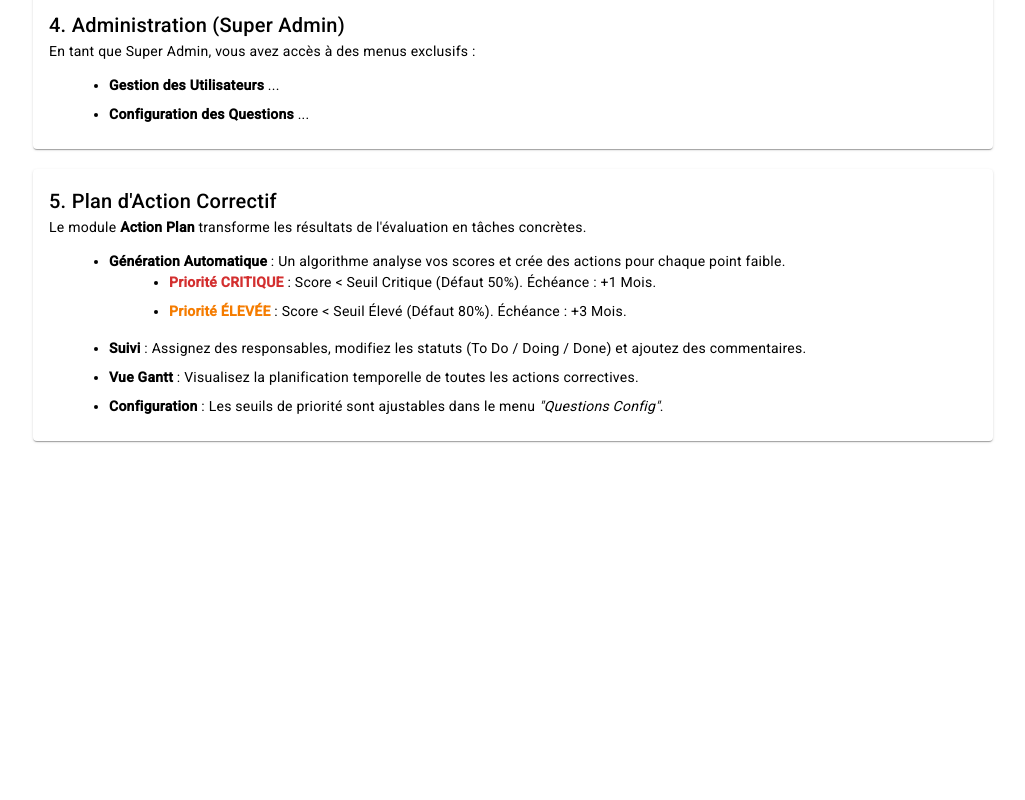
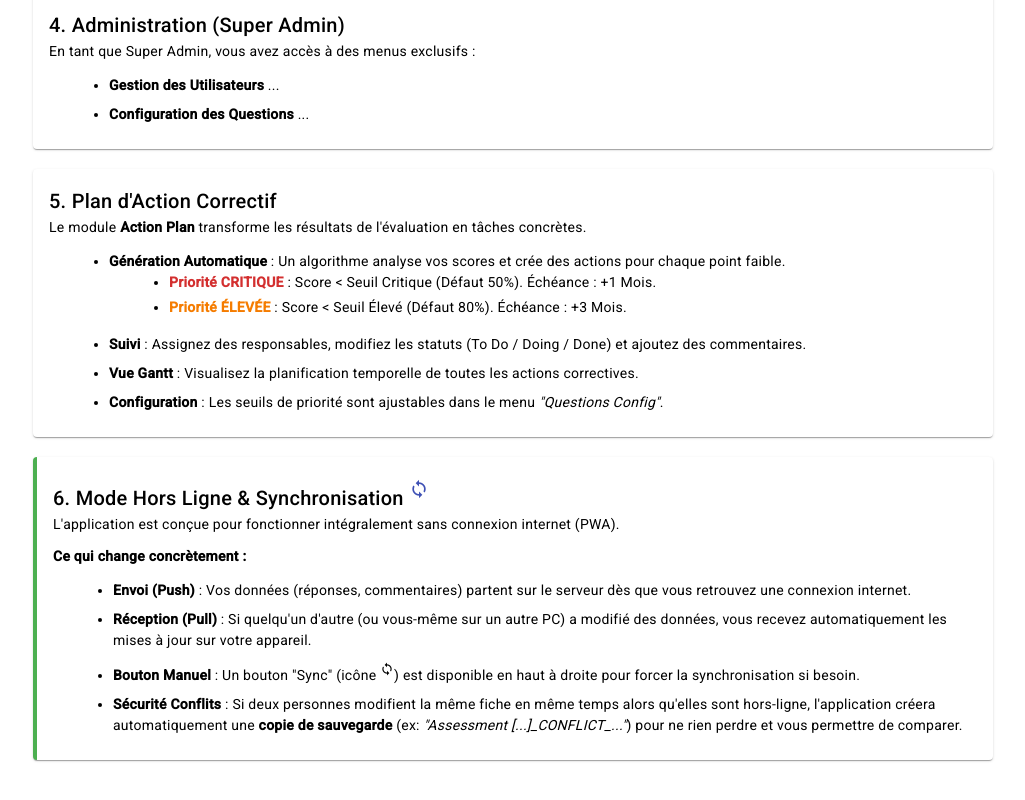
Before and after one commit to Archi-web3/LAT, an Angular app in the folder elat-app/: page /admin/docs in a window 1280 px wide. Shown: the part 855-1655 px from the top of the page, without its empty margins (127-1152 px from the left). Before the commit the page ends 1336 px from the top, so only its background shows below. Built offline with nearby package versions, Linux system fonts and the light colour scheme; sample sign-in values are in the browser's storage.

Commit message:
Docs: Complete User & Technical Documentation for Offline/Sync

```diff
--- a/elat-app/src/app/features/admin/admin-docs/admin-docs.component.ts
+++ b/elat-app/src/app/features/admin/admin-docs/admin-docs.component.ts
@@ -90,13 +90,29 @@ import { MatExpansionModule } from '@angular/material/expansion';
                         <li><strong>Génération Automatique</strong> :
                             Un algorithme analyse vos scores et crée des actions pour chaque point faible.
                             <ul>
-                                <li><strong style="color: #d32f2f">Priorité CRITIQUE</strong> : Score &lt; Seuil Critique (Défaut 50%). Échéance : +1 Mois.</li>
+                                <li style="margin-bottom: 4px;"><strong style="color: #d32f2f">Priorité CRITIQUE</strong> : Score &lt; Seuil Critique (Défaut 50%). Échéance : +1 Mois.</li>
                                 <li><strong style="color: #f57c00">Priorité ÉLEVÉE</strong> : Score &lt; Seuil Élevé (Défaut 80%). Échéance : +3 Mois.</li>
                             </ul>
                         </li>
                         <li><strong>Suivi</strong> : Assignez des responsables, modifiez les statuts (To Do / Doing / Done) et ajoutez des commentaires.</li>
                         <li><strong>Vue Gantt</strong> : Visualisez la planification temporelle de toutes les actions correctives.</li>
                         <li><strong>Configuration</strong> : Les seuils de priorité sont ajustables dans le menu <em>"Questions Config"</em>.</li>
+                    </ul>
+                </mat-card-content>
+            </mat-card>
+
+            <mat-card class="mt-2" style="border-left: 4px solid #4CAF50;">
+                <mat-card-header>
+                    <mat-card-title>6. Mode Hors Ligne & Synchronisation <mat-icon color="primary" inline>sync</mat-icon></mat-card-title>
+                </mat-card-header>
+                <mat-card-content>
+                    <p>L'application est conçue pour fonctionner intégralement sans connexion internet (PWA).</p>
+                    <p><strong>Ce qui change concrètement :</strong></p>
+                    <ul>
+                        <li><strong>Envoi (Push)</strong> : Vos données (réponses, commentaires) partent sur le serveur dès que vous retrouvez une connexion internet.</li>
+                        <li><strong>Réception (Pull)</strong> : Si quelqu'un d'autre (ou vous-même sur un autre PC) a modifié des données, vous recevez automatiquement les mises à jour sur votre appareil.</li>
+                        <li><strong>Bouton Manuel</strong> : Un bouton "Sync" (icône <mat-icon inline>sync</mat-icon>) est disponible en haut à droite pour forcer la synchronisation si besoin.</li>
+                        <li><strong>Sécurité Conflits</strong> : Si deux personnes modifient la même fiche en même temps alors qu'elles sont hors-ligne, l'application créera automatiquement une <strong>copie de sauvegarde</strong> (ex: <em>"Assessment [...]_CONFLICT_..."</em>) pour ne rien perdre et vous permettre de comparer.</li>
                     </ul>
                 </mat-card-content>
             </mat-card>
@@ -153,11 +169,25 @@ import { MatExpansionModule } from '@angular/material/expansion';
 
                 <mat-expansion-panel>
                     <mat-expansion-panel-header>
-                        <mat-panel-title>Stratégie Hors Ligne (Offline)</mat-panel-title>
+                        <mat-panel-title>Stratégie Hors Ligne (Offline & Sync)</mat-panel-title>
                     </mat-expansion-panel-header>
                     <ul>
-                        <li><strong>Local First</strong> : Données écrites prioritairement en local.</li>
-                        <li><strong>Sync Service</strong> : Tente de synchroniser avec le backend dès que la connexion est disponible (<code>navigator.onLine</code>).</li>
+                        <li><strong>PWA (Progressive Web App)</strong> :
+                            Service Worker configuré pour mettre en cache l'ensemble de l'application (Assets + CSS + JS) et les données statiques (Pays/Bases via <code>LocationService</code>).
+                        </li>
+                        <li><strong>Local-First Architecture</strong> :
+                            Toutes les écritures se font d'abord dans le <code>LocalStorage</code>. L'interface reste réactive même sans réseau.
+                        </li>
+                        <li><strong>Synchronisation Bidirectionnelle</strong> :
+                            <ul>
+                                <li><strong>Trigger</strong> : Événement <code>window.online</code> ou bouton manuel.</li>
+                                <li><strong>Flow</strong> : Push des données locales modifiées -> Pull des mises à jour serveur (basé sur <code>lastSyncTimestamp</code>).</li>
+                                <li><strong>Endpoint</strong> : <code>POST /api/assessments/sync</code> gère la logique de fusion côté backend.</li>
+                            </ul>
+                        </li>
+                         <li><strong>Gestion des Conflits</strong> :
+                            Stratégie "Server Wins" pour la version principale, mais <strong>préservation systématique</strong> de la version locale dans une copie suffixée <code>_CONFLICT_TIMESTAMP</code>. Cela garantit aucune perte de données utilisateur.
+                        </li>
                     </ul>
                 </mat-expansion-panel>
              </mat-accordion>
```
